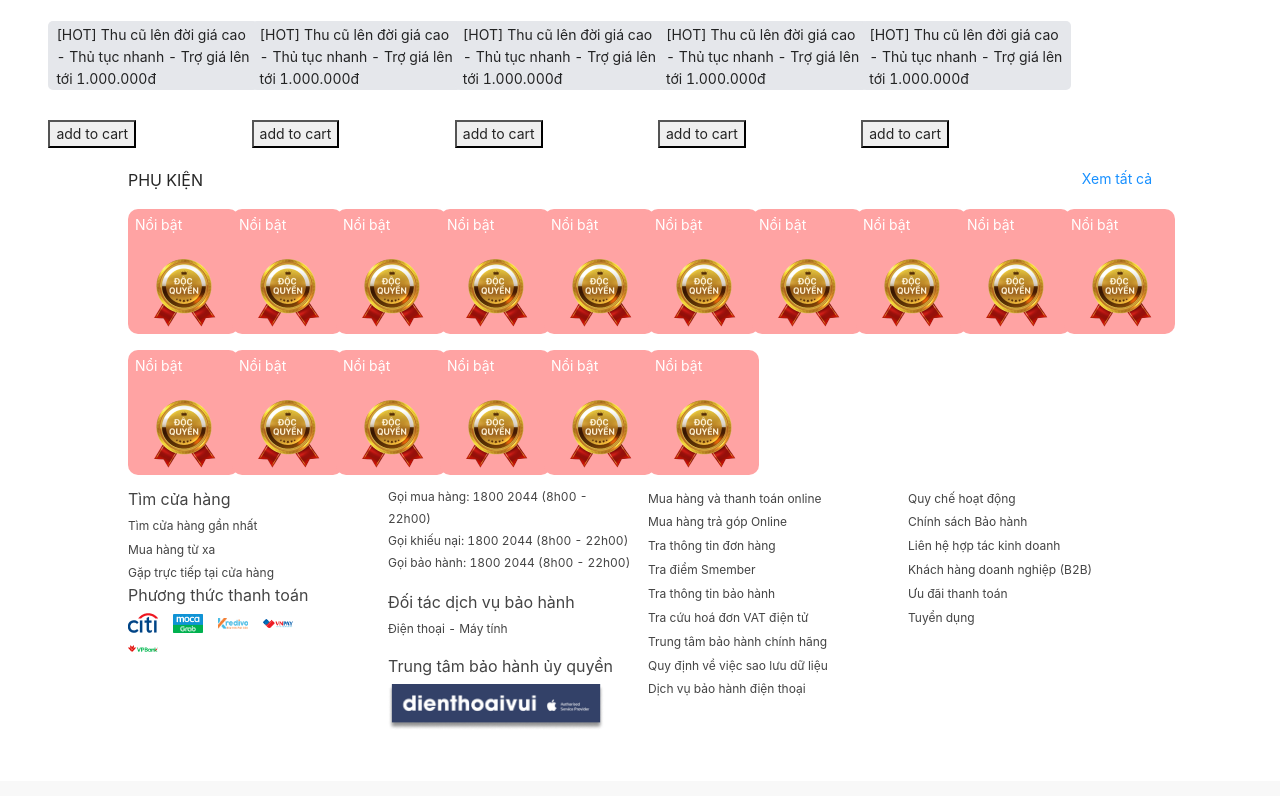
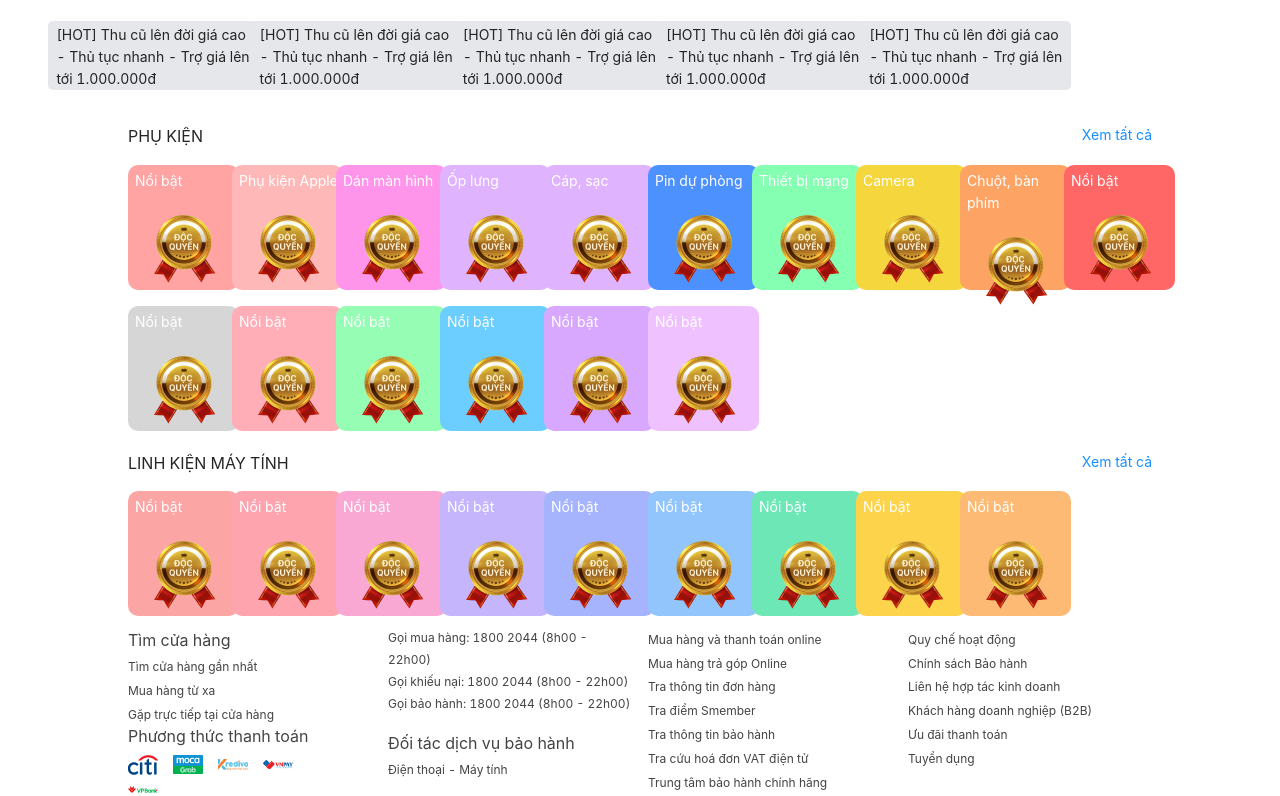
Before and after one commit to emtoanhungyen/ass-forntendFW2, a React (Vite) app: page / in a window 1280 px wide. Shown: the part 704-1500 px from the top of the page. Built offline with nearby package versions, Linux system fonts and the light colour scheme; data requests are answered from the project's data file.

Commit message:
feat: update giao dien

```diff
--- a/src/components/views/Home.tsx
+++ b/src/components/views/Home.tsx
@@ -4,6 +4,7 @@ import { Container } from '../../styles/views/home'
 import { ProductType } from '../../types/Products'
 import Accessory from './main/Accessory'
 import BestPhone from './main/BestPhone'
+import LaptopComputer from './main/LaptopComputer'
 import Sider from './siderMenu/Sider'
 
 
@@ -23,6 +24,7 @@ const Home = (props: Props) => {
       <Sider />
       <BestPhone products={products} />
       <Accessory />
+      <LaptopComputer />
     </Container>
   )
 }
--- a/src/components/views/main/Accessory.tsx
+++ b/src/components/views/main/Accessory.tsx
@@ -18,97 +18,97 @@ const Accessory = (props: Props) => {
                 <Link to='#'>Xem tất cả</Link>
             </DivTitle>
             <DivBox>
-                <Box>
+                <Box style={{backgroundColor: '#FFA3A3'}}>
                     <Py2>
                         <LinkPK to='#'>Nổi bật</LinkPK>
                         <Img src={Phukien} />
                     </Py2>
                 </Box>
-                <Box>
+                <Box style={{backgroundColor: '#FFB8B8'}}>
+                    <Py2>
+                        <LinkPK to='#'>Phụ kiện Apple</LinkPK>
+                        <Img src={Phukien} />
+                    </Py2>
+                </Box>
+                <Box style={{backgroundColor: '#FF94EB'}}>
+                    <Py2>
+                        <LinkPK to='#'>Dán màn hình</LinkPK>
+                        <Img src={Phukien} />
+                    </Py2>
+                </Box>
+                <Box style={{backgroundColor: '#E0B3FF'}}>
+                    <Py2>
+                        <LinkPK to='#'>Ốp lưng</LinkPK>
+                        <Img src={Phukien} />
+                    </Py2>
+                </Box>
+                <Box style={{backgroundColor: '#E0B3FF'}}>
+                    <Py2>
+                        <LinkPK to='#'>Cáp, sạc</LinkPK>
+                        <Img src={Phukien} />
+                    </Py2>
+                </Box>
+                <Box style={{backgroundColor: '#4D91FF'}}>
+                    <Py2>
+                        <LinkPK to='#'>Pin dự phòng</LinkPK>
+                        <Img src={Phukien} />
+                    </Py2>
+                </Box>
+                <Box style={{backgroundColor: '#85FFB1'}}>
+                    <Py2>
+                        <LinkPK to='#'>Thiết bị mạng</LinkPK>
+                        <Img src={Phukien} />
+                    </Py2>
+                </Box>
+                <Box style={{backgroundColor: '#F5D63D'}}>
+                    <Py2>
+                        <LinkPK to='#'>Camera</LinkPK>
+                        <Img src={Phukien} />
+                    </Py2>
+                </Box>
+                <Box style={{backgroundColor: '#FDA363'}}>
+                    <Py2>
+                        <LinkPK to='#'>Chuột, bàn phím</LinkPK>
+                        <Img src={Phukien} />
+                    </Py2>
+                </Box>
+                <Box style={{backgroundColor: '#FF6666'}}>
                     <Py2>
                         <LinkPK to='#'>Nổi bật</LinkPK>
                         <Img src={Phukien} />
                     </Py2>
                 </Box>
-                <Box>
+                <Box style={{backgroundColor: '#D6D6D6'}}>
                     <Py2>
                         <LinkPK to='#'>Nổi bật</LinkPK>
                         <Img src={Phukien} />
                     </Py2>
                 </Box>
-                <Box>
+                <Box style={{backgroundColor: '#FFADB6'}}>
                     <Py2>
                         <LinkPK to='#'>Nổi bật</LinkPK>
                         <Img src={Phukien} />
                     </Py2>
                 </Box>
-                <Box>
+                <Box style={{backgroundColor: '#96FDB5'}}>
                     <Py2>
                         <LinkPK to='#'>Nổi bật</LinkPK>
                         <Img src={Phukien} />
                     </Py2>
                 </Box>
-                <Box>
+                <Box style={{backgroundColor: '#6BCEFF'}}>
                     <Py2>
                         <LinkPK to='#'>Nổi bật</LinkPK>
                         <Img src={Phukien} />
                     </Py2>
                 </Box>
-                <Box>
+                <Box style={{backgroundColor: '#D8A8FF'}}>
                     <Py2>
                         <LinkPK to='#'>Nổi bật</LinkPK>
                         <Img src={Phukien} />
                     </Py2>
                 </Box>
-                <Box>
-                    <Py2>
-                        <LinkPK to='#'>Nổi bật</LinkPK>
-                        <Img src={Phukien} />
-                    </Py2>
-                </Box>
-                <Box>
-                    <Py2>
-                        <LinkPK to='#'>Nổi bật</LinkPK>
-                        <Img src={Phukien} />
-                    </Py2>
-                </Box>
-                <Box>
-                    <Py2>
-                        <LinkPK to='#'>Nổi bật</LinkPK>
-                        <Img src={Phukien} />
-                    </Py2>
-                </Box>
-                <Box>
-                    <Py2>
-                        <LinkPK to='#'>Nổi bật</LinkPK>
-                        <Img src={Phukien} />
-                    </Py2>
-                </Box>
-                <Box>
-                    <Py2>
-                        <LinkPK to='#'>Nổi bật</LinkPK>
-                        <Img src={Phukien} />
-                    </Py2>
-                </Box>
-                <Box>
-                    <Py2>
-                        <LinkPK to='#'>Nổi bật</LinkPK>
-                        <Img src={Phukien} />
-                    </Py2>
-                </Box>
-                <Box>
-                    <Py2>
-                        <LinkPK to='#'>Nổi bật</LinkPK>
-                        <Img src={Phukien} />
-                    </Py2>
-                </Box>
-                <Box>
-                    <Py2>
-                        <LinkPK to='#'>Nổi bật</LinkPK>
-                        <Img src={Phukien} />
-                    </Py2>
-                </Box>
-                <Box>
+                <Box style={{backgroundColor: '#EFC2FF  '}}>
                     <Py2>
                         <LinkPK to='#'>Nổi bật</LinkPK>
                         <Img src={Phukien} />
--- a/src/components/views/main/BestPhone.tsx
+++ b/src/components/views/main/BestPhone.tsx
@@ -42,7 +42,6 @@ const BestPhone = ({ products }: Props) => {
                                         [HOT] Thu cũ lên đời giá cao - Thủ tục nhanh - Trợ giá lên tới 1.000.000đ
                                     </TextNote>
                                 </DivText>
-                                <button >add to cart</button>
                             </Space>
                         </BoxPhone>
                     })}
--- /dev/null
+++ b/src/components/views/main/LaptopComputer.tsx
@@ -0,0 +1,92 @@
+import React from 'react'
+import { Image, Typography } from 'antd'
+import { Link } from 'react-router-dom'
+import Phukien from './../../../assets/images/phukien.png'
+import { Box, Container, DivBox, DivTitle, Img, Py2 } from '../../../styles/views/Accessory'
+import styled from 'styled-components'
+
+const { Text } = Typography
+type Props = {}
+
+
+
+const LaptopComputer = (props: Props) => {
+    return (
+        <Container>
+            <DivTitle>
+                <TextTitle>Linh kiện máy tính</TextTitle>
+                <Link to='#'>Xem tất cả</Link>
+            </DivTitle>
+            <DivBox>
+                <Box style={{backgroundColor: '#FCA5A5'}}>
+                    <Py2>
+                        <LinkPK to='#'>Nổi bật</LinkPK>
+                        <Img src={Phukien} />
+                    </Py2>
+                </Box>
+                <Box style={{backgroundColor: '#FDA4AF'}}>
+                    <Py2>
+                        <LinkPK to='#'>Nổi bật</LinkPK>
+                        <Img src={Phukien} />
+                    </Py2>
+                </Box>
+                <Box style={{backgroundColor: '#F9A8D4'}}>
+                    <Py2>
+                        <LinkPK to='#'>Nổi bật</LinkPK>
+                        <Img src={Phukien} />
+                    </Py2>
+                </Box>
+                <Box style={{backgroundColor: '#C4B5FD'}}>
+                    <Py2>
+                        <LinkPK to='#'>Nổi bật</LinkPK>
+                        <Img src={Phukien} />
+                    </Py2>
+                </Box>
+                <Box style={{backgroundColor: '#A5B4FC'}}>
+                    <Py2>
+                        <LinkPK to='#'>Nổi bật</LinkPK>
+                        <Img src={Phukien} />
+                    </Py2>
+                </Box>
+                <Box style={{backgroundColor: '#93C5FD'}}>
+                    <Py2>
+                        <LinkPK to='#'>Nổi bật</LinkPK>
+                        <Img src={Phukien} />
+                    </Py2>
+                </Box>
+                <Box style={{backgroundColor: '#6EE7B7'}}>
+                    <Py2>
+                        <LinkPK to='#'>Nổi bật</LinkPK>
+                        <Img src={Phukien} />
+                    </Py2>
+                </Box>
+                <Box style={{backgroundColor: '#FCD34B'}}>
+                    <Py2>
+                        <LinkPK to='#'>Nổi bật</LinkPK>
+                        <Img src={Phukien} />
+                    </Py2>
+                </Box>
+                <Box style={{backgroundColor: '#FDBA74'}}>
+                    <Py2>
+                        <LinkPK to='#'>Nổi bật</LinkPK>
+                        <Img src={Phukien} />
+                    </Py2>
+                </Box>
+            </DivBox>
+        </Container>
+    )
+}
+
+const TextTitle = styled(Text)`
+    text-transform: uppercase;
+    font-size: 16px;
+    font-weight: 400;
+`
+const LinkPK = styled(Link)`
+    color: white;
+    &:hover {
+        color: red;
+    }
+`
+
+export default LaptopComputer
--- a/src/pages/views/cart/Cart.tsx
+++ b/src/pages/views/cart/Cart.tsx
@@ -17,7 +17,7 @@ const Cart = (props: Props) => {
     return (
         <Container>
             <My2>
-                <Link style={{ color: 'red' }} to=''>Trở về</Link>
+                <Link style={{ color: 'red' }} to='/'>Trở về</Link>
                 <SpanCart>Giỏ hàng</SpanCart>
             </My2>
             <My2>
--- a/src/styles/views/Accessory.tsx
+++ b/src/styles/views/Accessory.tsx
@@ -19,7 +19,7 @@ export const DivBox = styled.div`
 export const Box = styled.div`
     width: 111px;
     height: 125px;
-    background-color: #FFA3A3;
+    /* background-color: #FFA3A3; */
     border-radius: 10px;
 `
 export const Py2 = styled.div`
--- a/src/styles/views/bestPhone.tsx
+++ b/src/styles/views/bestPhone.tsx
@@ -43,3 +43,6 @@ export const Box = styled.div`
     gap: 1rem;
     margin-top: 15px;
 `
+export const ButtonToCart = styled.button`
+    width: 50px;
+`
```
Also changed, not shown: src/pages/views/Signin.tsx (+88 -3 lines), src/pages/views/Signup.tsx (+19 -6 lines).
